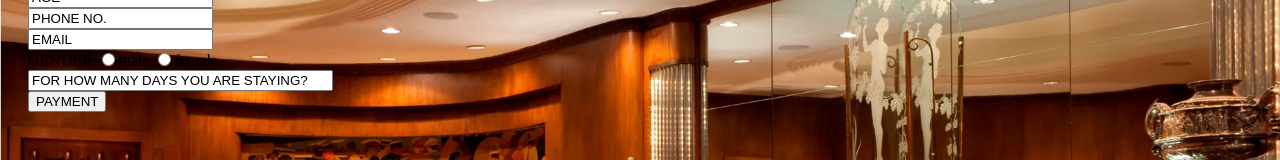
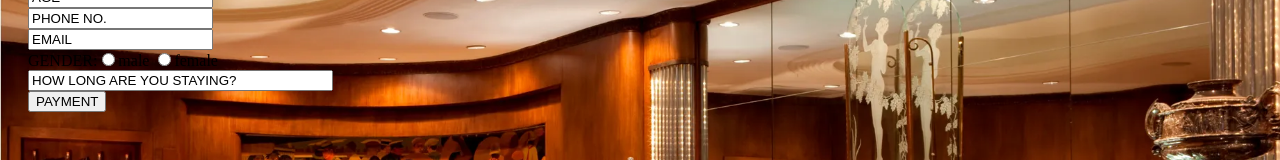
Before and after one commit to nikki-02/HOTEL-, a plain HTML site: page form.html in a window 1280 px wide. Shown: the part 138-298 px from the top of the page. Drawn offline with Linux system fonts and the light colour scheme.

Commit message:
Update form.html

```diff
--- a/form.html
+++ b/form.html
@@ -30,7 +30,7 @@
                 <input type="text" value="EMAIL"><br>
                 GENDER:<input type="radio">male
                        <input type="radio">female<br>
-                <input type="text" value="FOR HOW MANY DAYS YOU ARE STAYING?" size="35"><br>
+                <input type="text" value="HOW LONG ARE YOU STAYING?" size="35"><br>
                 <input type="button" value="PAYMENT" size="10" onclick="location.href='payment.html';"><br><br>
                 </div>
                 </body>
```
